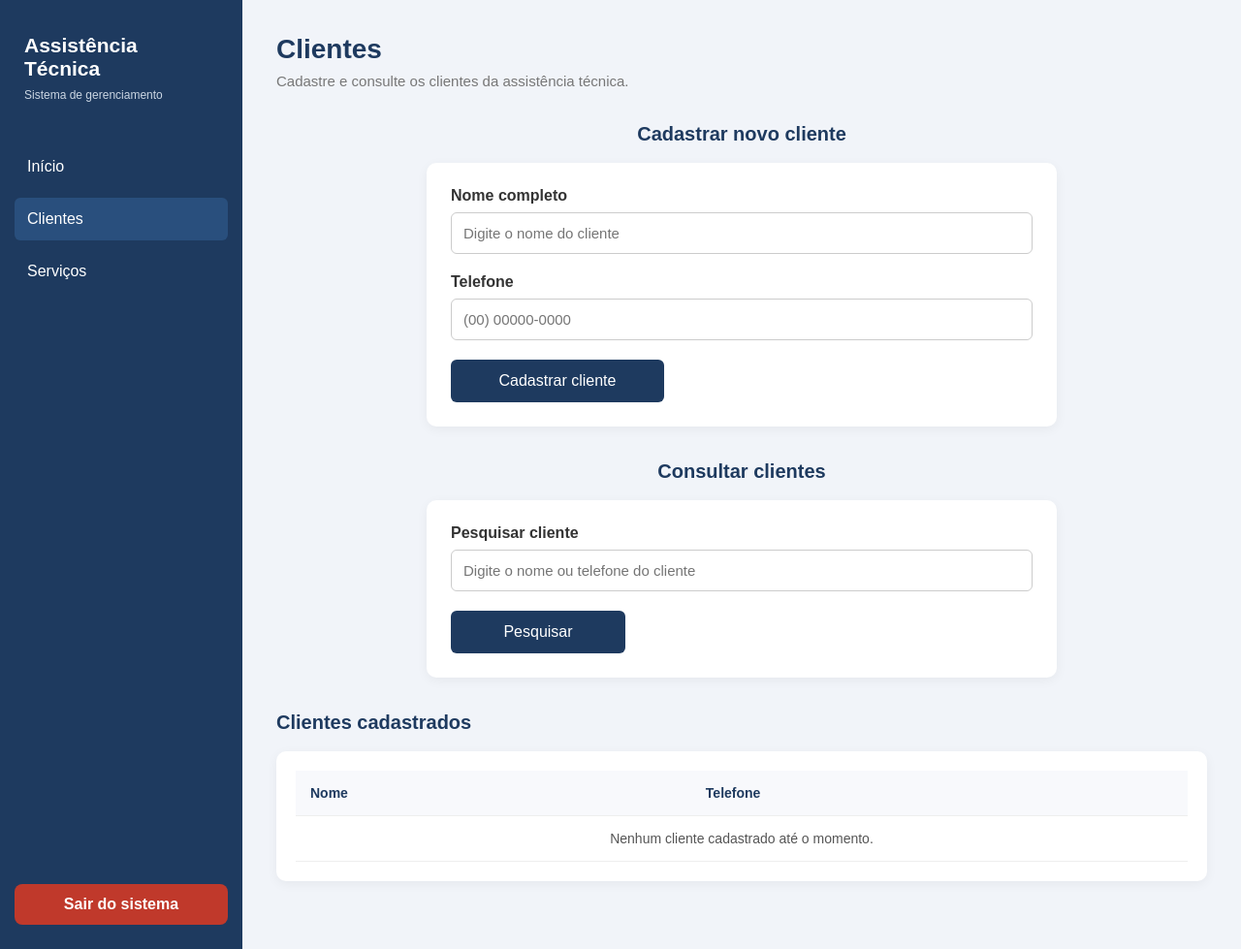
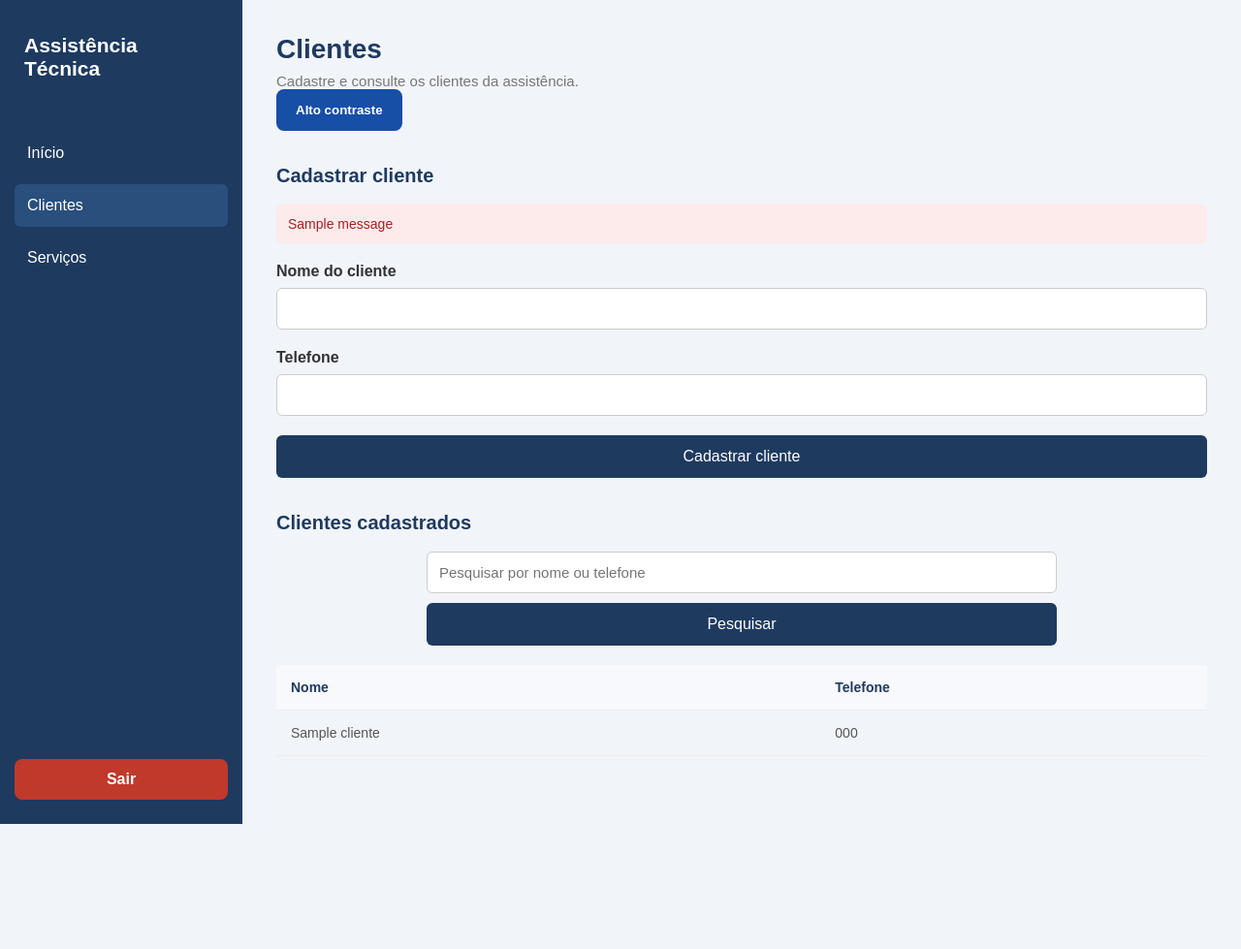
Before and after one commit to Waifil/sistema-assistencia-tecnica, a Flask app: page /clientes in a window 1280 px wide. Shown: the whole page at 97% size. After the commit the page ends 850 px from the top, so only its background shows below. Run offline with Flask 3, Linux system fonts and the light colour scheme; the visitor is signed in with stand-in values (Sample User, id 1); tables that the repository leaves empty hold one stand-in row (values such as "Sample post"); one stand-in notice (Sample message) is shown.

Commit message:
Refactor clientes.html for better semantics and structure
Updated the clientes.html template to improve structure and semantics, including changes to form labels and button texts.

```diff
--- a/templates/clientes.html
+++ b/templates/clientes.html
@@ -1,12 +1,9 @@
-
 <!DOCTYPE html>
 <html lang="pt-br">
 <head>
     <meta charset="UTF-8">
     <meta name="viewport" content="width=device-width, initial-scale=1.0">
-
     <title>Clientes | Assistência Técnica</title>
-
     <link rel="stylesheet" href="{{ url_for('static', filename='style.css') }}">
 </head>
 
@@ -18,70 +15,57 @@
 
             <div class="sidebar-header">
                 <h2>Assistência Técnica</h2>
-                <p>Sistema de gerenciamento</p>
             </div>
 
             <nav class="sidebar-nav">
-                <a href="{{ url_for('index') }}" class="nav-link">
-                    Início
-                </a>
-
-                <a href="{{ url_for('clientes') }}" class="nav-link active">
-                    Clientes
-                </a>
-
-                <a href="#" class="nav-link">
-                    Serviços
-                </a>
+                <a href="{{ url_for('index') }}">Início</a>
+                <a href="{{ url_for('clientes') }}" class="active">Clientes</a>
+                <a href="{{ url_for('servicos') }}">Serviços</a>
             </nav>
 
             <div class="sidebar-footer">
-                <a href="{{ url_for('login') }}" class="nav-link">
-                    Sair do sistema
-                </a>
+    <a href="{{ url_for('sair') }}" class="nav-link">Sair</a>
 </div>
 
         </aside>
 
-        <main class="dashboard-content">
+        <main class="dashboard-main">
 
             <header class="dashboard-header">
                 <div>
                     <h1>Clientes</h1>
-                    <p>Cadastre e consulte os clientes da assistência técnica.</p>
+                    <p>Cadastre e consulte os clientes da assistência.</p>
                 </div>
+
+                <button id="botao-contraste" type="button" onclick="alternarContraste()">
+                    Alto contraste
+                </button>
             </header>
 
             <section class="dashboard-section">
 
-                <h2>Cadastrar novo cliente</h2>
+                <h2>Cadastrar cliente</h2>
 
-                <div class="client-form-card">
+                {% with mensagens = get_flashed_messages(category_filter=["clientes"]) %}
+                    {% if mensagens %}
+                        <div class="login-messages">
+                            {% for mensagem in mensagens %}
+                                <p>{{ mensagem }}</p>
+                            {% endfor %}
+                        </div>
+                    {% endif %}
+                {% endwith %}
 
-                    <form action="#" method="POST">
+                <form method="POST" class="client-form">
 
                     <div class="form-group">
-                            <label for="nome">Nome completo</label>
-
-                            <input
-                                type="text"
-                                id="nome"
-                                name="nome"
-                                placeholder="Digite o nome do cliente"
-                                required
-                            >
+                        <label for="nome">Nome do cliente</label>
+                        <input type="text" id="nome" name="nome" required>
                     </div>
 
                     <div class="form-group">
                         <label for="telefone">Telefone</label>
-
-                            <input
-                                type="tel"
-                                id="telefone"
-                                name="telefone"
-                                placeholder="(00) 00000-0000"
-                                required
-                            >
+                        <input type="tel" id="telefone" name="telefone" required>
                     </div>
 
                     <button type="submit" class="login-button">
@@ -90,40 +74,30 @@
 
                 </form>
 
-                </div>
-
-            </section>
-
-            <section class="dashboard-section">
-
-                <h2>Consultar clientes</h2>
-
-                <div class="client-search-card">
-
-                    <div class="form-group">
-                        <label for="pesquisa">Pesquisar cliente</label>
-
-                        <input
-                            type="search"
-                            id="pesquisa"
-                            name="pesquisa"
-                            placeholder="Digite o nome ou telefone do cliente"
-                        >
-                    </div>
-
-                    <button type="button" class="login-button">
-                        Pesquisar
-                    </button>
-
-                </div>
-
             </section>
 
             <section class="dashboard-section">
 
                 <h2>Clientes cadastrados</h2>
 
-                <div class="client-table-card">
+                <form method="GET" class="search-form">
+
+                    <input
+                        type="text"
+                        name="pesquisa"
+                        placeholder="Pesquisar por nome ou telefone"
+                        value="{{ pesquisa }}"
+                    >
+
+                    <button type="submit" class="login-button">Pesquisar</button>
+
+                    {% if pesquisa %}
+                        <a href="{{ url_for('clientes') }}" class="clear-search">Limpar</a>
+                    {% endif %}
+
+                </form>
+
+                <div class="table-container">
 
                     <table class="client-table">
 
@@ -135,11 +109,18 @@
                         </thead>
 
                         <tbody>
+                            {% for cliente in clientes %}
+                                <tr>
+                                    <td>{{ cliente.nome }}</td>
+                                    <td>{{ cliente.telefone }}</td>
+                                </tr>
+                            {% else %}
                                 <tr>
                                     <td colspan="2" class="empty-message">
-                                    Nenhum cliente cadastrado até o momento.
+                                        Nenhum cliente encontrado.
                                     </td>
                                 </tr>
+                            {% endfor %}
                         </tbody>
 
                     </table>
@@ -152,5 +133,7 @@
 
     </div>
 
+    <script src="{{ url_for('static', filename='acessibilidade.js') }}"></script>
+
 </body>
 </html>
```
Lines whose indentation alone changed are shown as unchanged.
